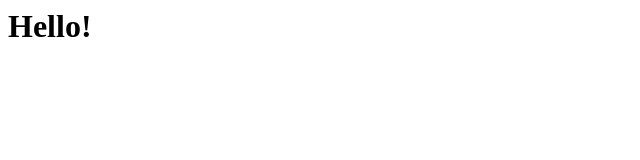
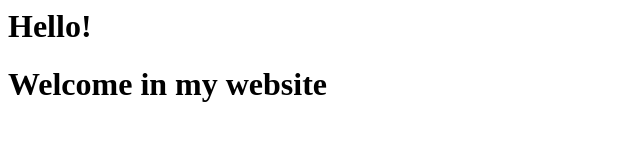
Before and after one commit to GamerninjaSKYT/website78, a plain HTML site: page index.html in a window 1280 px wide. Shown: the whole page, without its empty margins (0-640 px from the left). Drawn offline with Linux system fonts and the light colour scheme.

Commit message:
Update index.html

```diff
--- a/index.html
+++ b/index.html
@@ -1 +1,2 @@
 <h1>Hello!</h1>
+  <h1>Welcome in my website</h1>
```
